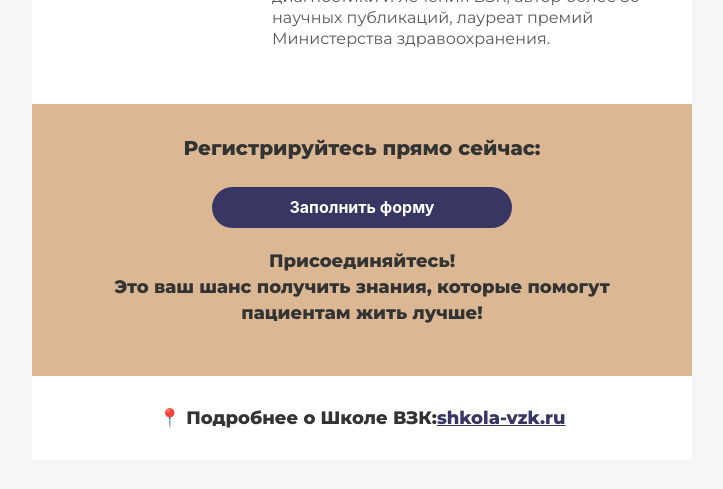
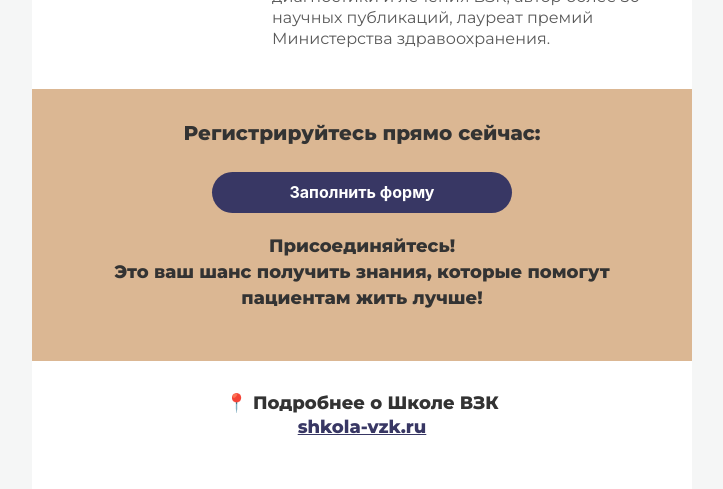
Before and after one commit to Anastasiia-Am/VZK_11022025, a plain HTML site: page index.html in a window 1280 px wide. Shown: the part 2288-2777 px from the top of the page, without its empty margins (278-1001 px from the left). Before the commit the page ends 2748 px from the top, so only its background shows below. Drawn offline with Linux system fonts and the light colour scheme.

Commit message:
Update index.html

```diff
--- a/index.html
+++ b/index.html
@@ -82,7 +82,7 @@
       <tr>
         <td width="660" valign="top" class="em-mob-wrap em-mob-width-100perc">
 <table cellpadding="0" cellspacing="0" border="0" width="100%" em="atom"><tr><td align="center">
-  <span><a data-num="1" href="https://medrassvet.pro/zabolevaniya-pishevoda-i-zheludka" target="_blank"><img src="https://img.hiteml.com/en/v5/user-files?userId=5840129&resource=himg&disposition=inline&name=6csdoqgqe4dfsf7j5ajpnfkpkz3ne3m9zj7q6bdngrnh6yiif831jzhg4jyqekerutjj66rxqankgadwgk3on57r8wt177pjbmjrybznagho36igtytspp8kbx5d8pc4hfsmykkt9ozyywgbx3o3u11wd1w" width="660" border="0" alt="РЕГИСТРИРУЙТЕСЬ! " style="display: block; width: 100%; max-width: 660px;"></a></span>
+  <span><a href="https://shkola-vzk.ru" target="_blank"><img src="https://img.hiteml.com/en/v5/user-files?userId=5840129&resource=himg&disposition=inline&name=6csdoqgqe4dfsf7j5ajpnfkpkz3ne3m9zj7q6bdngrnh6yiif831jzhg4jyqekerutjj66rxqankgadwgk3on57r8wt177pjbmjrybznagho36igtytspp8kbx5d8pc4hfsmykkt9ozyywgbx3o3u11wd1w" width="660" border="0" alt="РЕГИСТРИРУЙТЕСЬ! " style="display: block; width: 100%; max-width: 660px;"></a></span>
 </td></tr></table>
 </td>
       </tr></table>
@@ -359,7 +359,7 @@
   <div style="font-family: Helvetica, Arial, sans-serif; font-size: 18px; line-height: 24px; color: #000000" class="em-font-Montserrat-Regular"><strong>Сегаль Анастасия Михайловна&nbsp;</strong></div>
 </td></tr></table><table cellpadding="0" cellspacing="0" border="0" width="100%" em="atom"><tr><td style="padding-bottom: 15px;">
   <div style="font-family: Helvetica, Arial, sans-serif; font-size: 16px; line-height: 21px; color: #333333;" class="em-font-Montserrat-Regular"><span style="color: #595959;">Ведущий эксперт по ВЗК в России, врач-гастроэнтеролог, организатор здравоохранения с 20+ летним опытом.</span></div>
-</td></tr></table><table cellpadding="0" cellspacing="0" border="0" width="100%" em="atom"><tr><td style="padding-bottom: 15px;" class="em-mob-padding_bottom-0">
+</td></tr></table><table cellpadding="0" cellspacing="0" border="0" width="100%" em="atom"><tr><td class="em-mob-padding_bottom-0">
   <div style="font-family: Helvetica, Arial, sans-serif; font-size: 16px; line-height: 21px; color: #333333;" class="em-font-Montserrat-Regular"><span style="color: #595959;">Создатель Санкт-Петербургского центра диагностики и лечения ВЗК, автор более 50 научных публикаций, лауреат премий Министерства здравоохранения.</span></div>
 </td></tr></table>
 </td>
@@ -388,11 +388,11 @@
     </table>
   </td>
 </tr><tr em="block" class="em-structure">
-  <td align="center" style="padding: 30px 40px; background-color: #ffffff;" class="em-mob-padding_left-20 em-mob-padding_right-20" bgcolor="#FFFFFF">
+  <td align="center" style="padding: 30px 40px 50px; background-color: #ffffff;" class="em-mob-padding_left-20 em-mob-padding_right-20" bgcolor="#FFFFFF">
     <table border="0" cellspacing="0" cellpadding="0" class="em-mob-width-100perc">
       <tr>
         <td width="580" valign="top" class="em-mob-wrap em-mob-width-100perc"><table cellpadding="0" cellspacing="0" border="0" width="100%" em="atom"><tr><td align="center">
-  <div style="font-family: Helvetica, Arial, sans-serif; font-size: 18px; line-height: 24px; color: #333333;" class="em-font-Montserrat-Regular" align="center"><span style="font-weight: bold;">📍 Подробнее о Школе ВЗК:<a href="" target="_blank" style="color: #383764; text-decoration: underline;">shkola-vzk.ru
+  <div style="font-family: Helvetica, Arial, sans-serif; font-size: 18px; line-height: 24px; color: #333333;" class="em-font-Montserrat-Regular" align="center"><span style="font-weight: bold;">📍 Подробнее о Школе ВЗК<br><a href="https://shkola-vzk.ru" target="_blank" style="color: #383764; text-decoration: underline;">shkola-vzk.ru
 </a></span><br></div>
 </td></tr></table></td>
       </tr>
```
